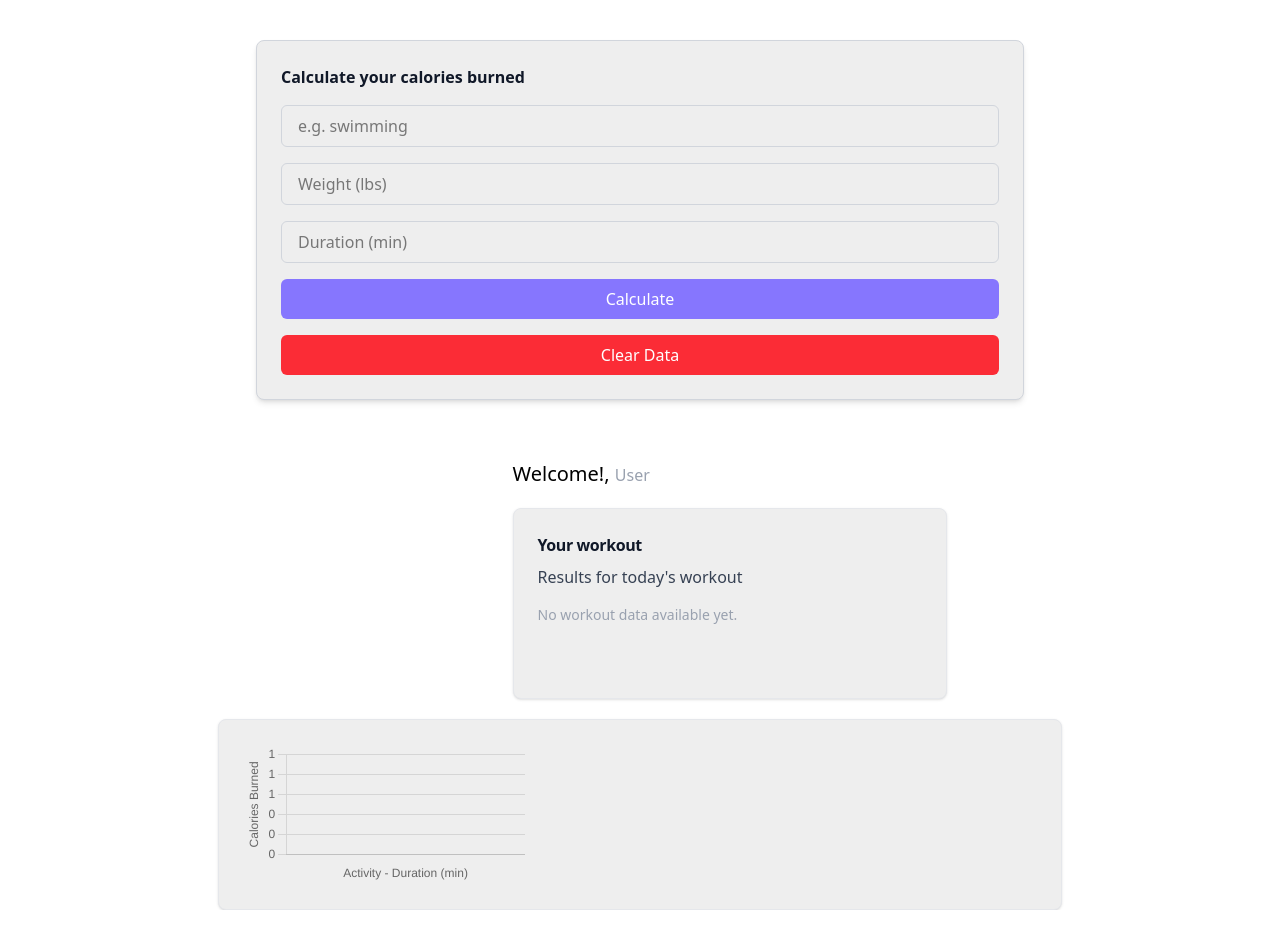
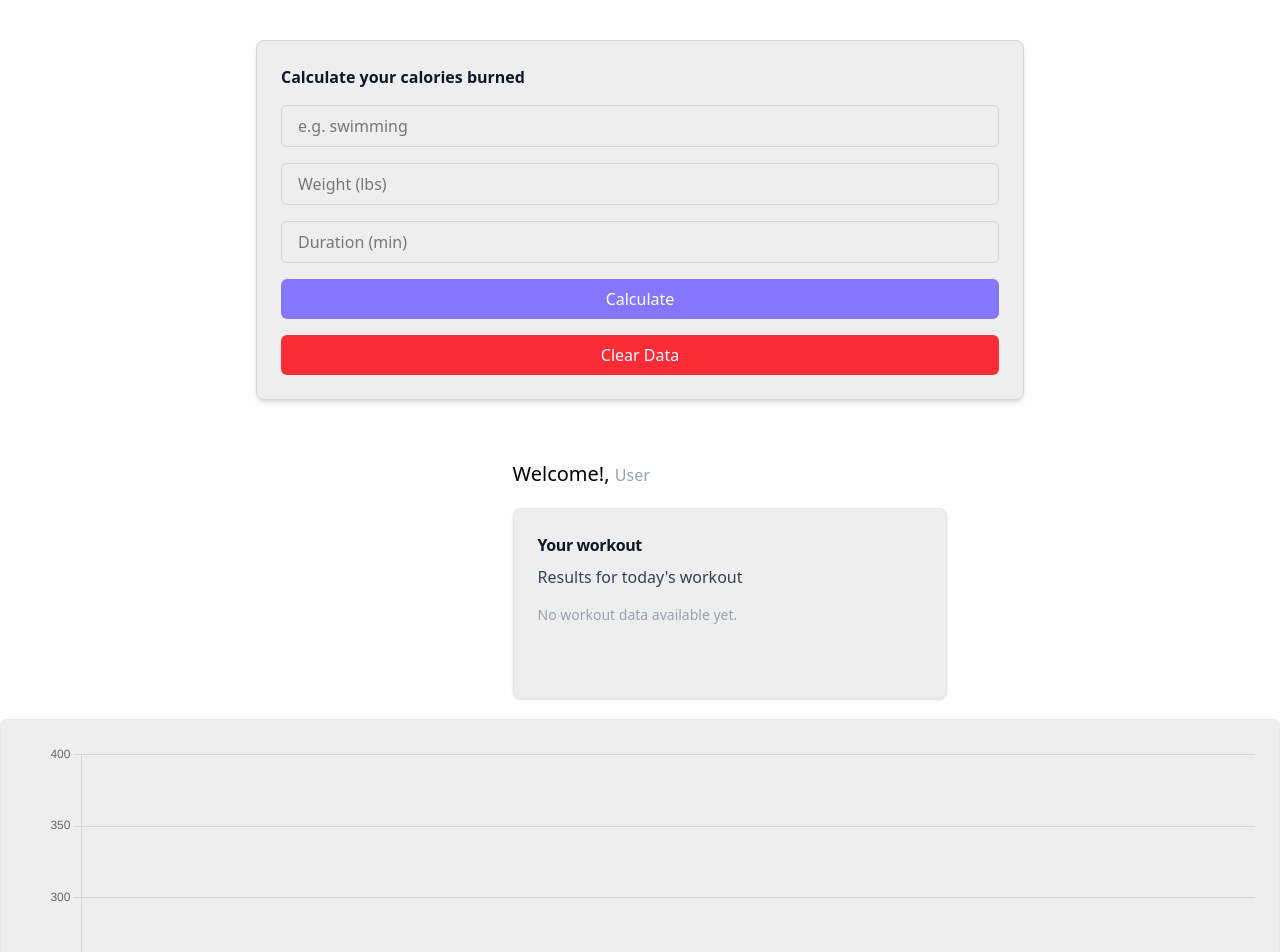
Before and after one commit to fre-eyesus/fitness-tracker, a React (Vite) app in the folder fitness-tracker/: page /calories in a window 1280 px wide. Shown: the top 952 px of the page. Before the commit the page ends 910 px from the top, so only its background shows below. Built offline with nearby package versions, Linux system fonts and the light colour scheme.

Commit message:
Refactor CalorieChart component for improved data handling and layout

```diff
--- a/fitness-tracker/src/components/CalorieChart.jsx
+++ b/fitness-tracker/src/components/CalorieChart.jsx
@@ -7,13 +7,15 @@ const CalorieChart = ({ chartData = [] }) => {
   const chartRef = useRef(null);
   const chartInstance = useRef(null);
 
+  const testData = [
+    { activity: 'Running', duration: 30, calories: 350 },
+    { activity: 'Walking', duration: 60, calories: 180 },
+  ];
+
 
   useEffect(() => {
 
-
-    console.log("Chart Data:", chartData);
-
-    const ctx = chartRef.current.getContext('2d');
+     const ctx = chartRef.current.getContext('2d');
 
     if (chartInstance.current) {
         chartInstance.current.destroy();
@@ -35,7 +37,10 @@ const CalorieChart = ({ chartData = [] }) => {
                 '#4BC0C033',
                 '#36A2EB33',
                 '#9966FF33',
-                '#C9CBCF33']
+                '#C9CBCF33'],
+                barThickness: 30,
+
+
           }
         ]
       },
@@ -58,9 +63,11 @@ const CalorieChart = ({ chartData = [] }) => {
                   display: true,
                   text: 'Calories Burned'
                 },
-                beginAtZero: true,
+                beginAtZero: false,
+                min:0,
+                max:400,
                 ticks: {
-                    callback: (value) => Math.round(value)
+                    callback: (value) => Math.round(value),
                   }
             }
         }
@@ -73,9 +80,9 @@ const CalorieChart = ({ chartData = [] }) => {
   }, [chartData]);
 
   return (
-    <div className="w-[300px] md:w-[66%] h-[191px]  mx-6 md:mx-16 p-6 bg-[#EEEEEE] border border-gray-200 rounded-lg shadow-sm">
+    <div className="w-[300px] lg:w-full md:mas-lg:ml-28 md:w-[66%] min-h-[250px] mx-9 md:mx-16 p-6 bg-[#EEEEEE] border border-gray-200 rounded-lg shadow-sm">
 
-        <canvas ref={chartRef} className="w-full h-64"></canvas>
+        <canvas ref={chartRef} className='w-full h-[250px]' ></canvas>
 
     </div>
   );
```
